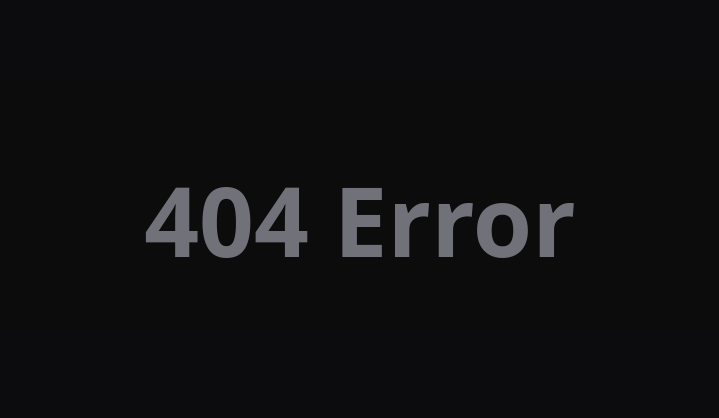
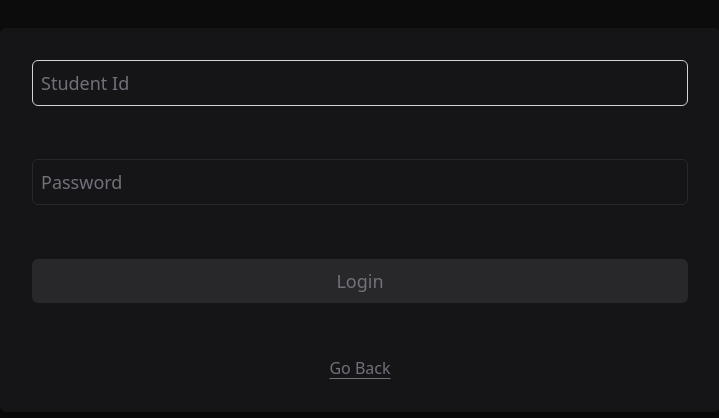
Before and after one commit to Kunwar-Aditya-Codes/mern-erp, a React (Vite) app in the folder client/: page /student-login in a window 1280 px wide. Before the commit this address had no page. Shown: the part 180-598 px from the top of the page, without its empty margins (280-999 px from the left). Built offline with nearby package versions, Linux system fonts and the light colour scheme.

Commit message:
added: student login page

```diff
--- a/client/src/App.tsx
+++ b/client/src/App.tsx
@@ -3,6 +3,7 @@ import Layout from "./components/Layout";
 import Login from "./pages/Admin/Login";
 import Welcome from "./pages/Welcome";
 import Error from "./pages/Error";
+import StudentLogin from "./pages/Student/StudentLogin";
 
 function App() {
   return (
@@ -10,6 +11,7 @@ function App() {
       <Route element={<Layout />}>
         <Route index path="/" element={<Welcome />} />
         <Route path="/login" element={<Login />} />
+        <Route path="/student-login" element={<StudentLogin />} />
         <Route path="*" element={<Error />} />
       </Route>
     </Routes>
--- a/client/src/components/LoginForm.tsx
+++ /dev/null
@@ -1,4 +0,0 @@
-const LoginForm = () => {
-  return <div></div>;
-};
-export default LoginForm;
--- /dev/null
+++ b/client/src/pages/Student/StudentLogin.tsx
@@ -0,0 +1,81 @@
+import { useState } from "react";
+import { useNavigate, Link } from "react-router-dom";
+import toast from "react-hot-toast";
+
+const StudentLogin = () => {
+  interface StudentLogin {
+    sId: string;
+    password: string;
+  }
+
+  const navigate = useNavigate();
+
+  const [studentLogin, setStudentLogin] = useState<StudentLogin>({
+    sId: "",
+    password: "",
+  });
+
+  const handleChange = (e: React.ChangeEvent<HTMLInputElement>) => {
+    const { name, value } = e.target;
+    setStudentLogin({ ...studentLogin, [name]: value });
+  };
+
+  const handleSubmit = (e: React.FormEvent<HTMLFormElement>) => {
+    // TODO: Add login logic
+    e.preventDefault();
+
+    if (!studentLogin.sId || !studentLogin.password) {
+      toast.error("Please fill in all fields");
+      return;
+    }
+
+    navigate("/student-dashboard");
+
+    console.log(studentLogin);
+    toast.success("Login successful");
+  };
+
+  return (
+    <div className="flex h-full items-center justify-center p-4 ">
+      <div className="h-[50%] w-full max-w-[45rem] rounded-md bg-zinc-900/80 shadow-lg ">
+        <form
+          onSubmit={handleSubmit}
+          className="flex h-full w-full flex-col justify-between p-8 text-lg text-white"
+        >
+          <input
+            type="sId"
+            name="sId"
+            onChange={handleChange}
+            value={studentLogin.sId}
+            placeholder="Student Id"
+            autoFocus
+            className="rounded-md border border-zinc-300/10 bg-transparent p-2 placeholder-zinc-500 outline-none focus:border-zinc-300"
+          />
+          <input
+            type="password"
+            name="password"
+            onChange={handleChange}
+            value={studentLogin.password}
+            placeholder="Password"
+            className="rounded-md border border-zinc-300/10 bg-transparent p-2 placeholder-zinc-500 outline-none focus:border-zinc-300 "
+          />
+          <button
+            disabled={studentLogin.sId === "" || studentLogin.password === ""}
+            type="submit"
+            className="rounded-md bg-zinc-300/10 p-2 text-zinc-300 disabled:cursor-not-allowed  disabled:text-zinc-500 "
+          >
+            Login
+          </button>
+
+          <Link
+            to="/"
+            className="text-center text-base text-zinc-500 underline underline-offset-4 hover:text-zinc-300 "
+          >
+            Go Back
+          </Link>
+        </form>
+      </div>
+    </div>
+  );
+};
+export default StudentLogin;
```
